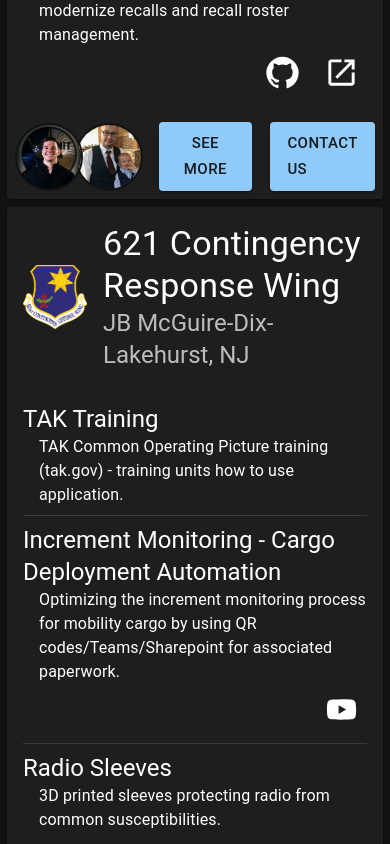
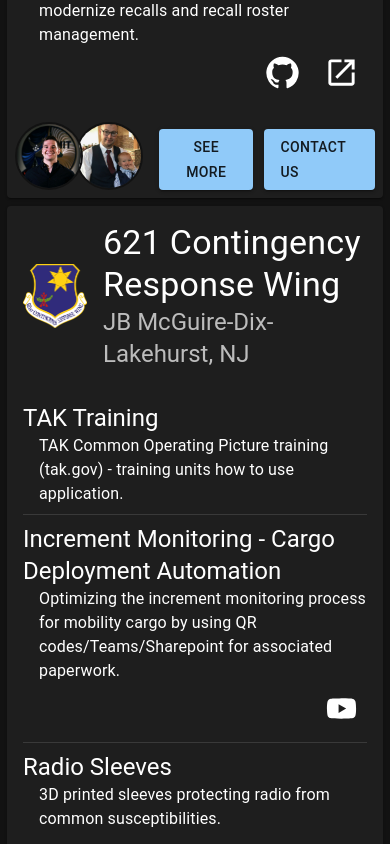
Before and after one commit to USAF-Project-Arc/USAF-Project-Arc.github.io, a React (Create React App) app: page / in a window 390 px wide. Shown: the part 1420-2264 px from the top of the page. Built offline with nearby package versions, Linux system fonts and the light colour scheme.

Commit message:
style updates for mobile

```diff
--- a/src/content/team/TeamCard.js
+++ b/src/content/team/TeamCard.js
@@ -81,15 +81,13 @@ function TeamCard(props) {
                     />
                     <Box sx={{flexGrow: 1}} />
                     <Button
-                        size="large"
                         variant="contained"
-                        style={{marginRight: 10}}
+                        style={{marginRight: 3}}
                         onClick={handleClickOpen}
                     >
                         See More
                     </Button>
                     <Button
-                        size="large"
                         variant="contained"
                         href={`mailto:${emails.join(';')}`}
                     >
```
